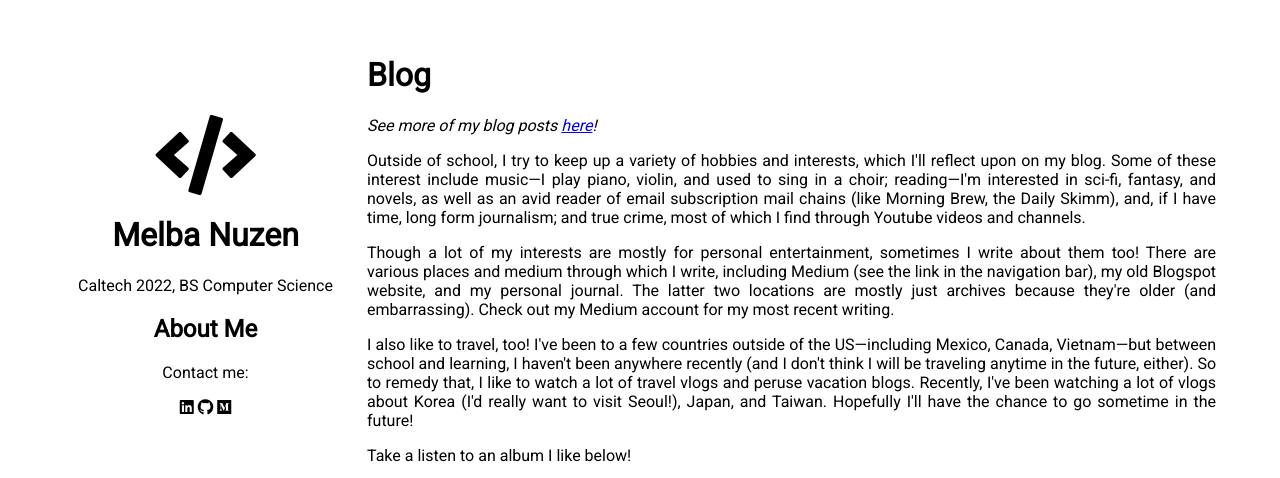
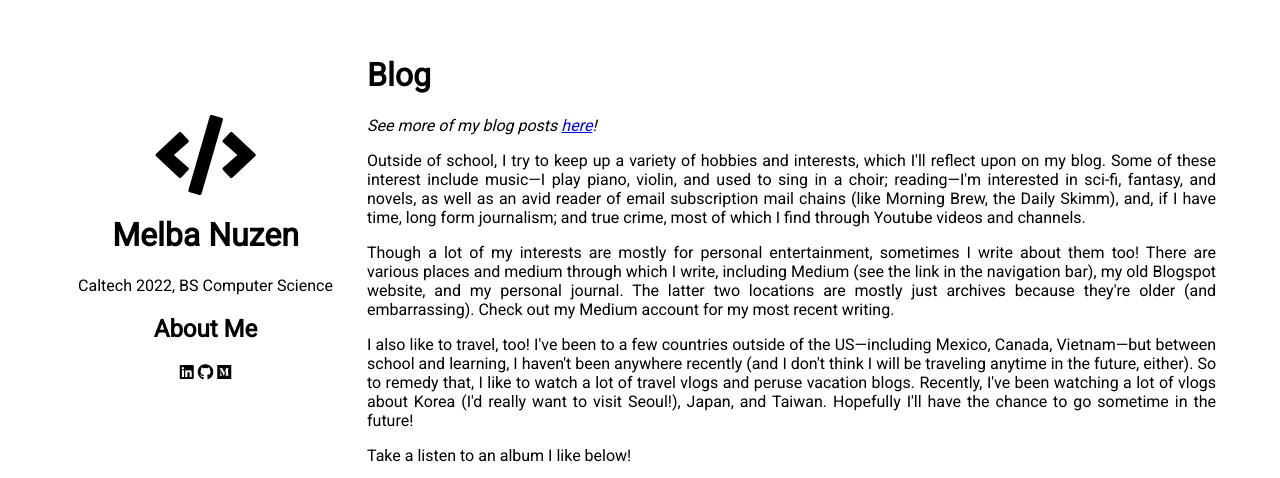
Before and after one commit to mnuzen/mnuzen.github.io, a plain HTML site: page index.html in a window 1280 px wide. Shown: the part 141-619 px from the top of the page. Drawn offline with Linux system fonts and the light colour scheme; a script that the page names is missing.

Commit message:
Modifying sidebar

```diff
--- a/index.html
+++ b/index.html
@@ -26,10 +26,10 @@
      <div class="cell cell-1">
        <a href="index.html"><i class="fas fa-code fa-5x white"></i></a>
        <h1>Melba Nuzen</h1>
-      <p>Caltech 2022, BS Computer Science</p>
+       <p>Caltech 2022, BS Computer Science</p>
 
        <h2><a href="about.html">About Me</a></h2>
-       <p>Contact me:</p>
+       <!--<p>Contact me:</p>-->
        <a href="linkedin.com/in/mnuzen"><i class="fab fa-linkedin"></i></a> <a href="https://github.com/mnuzen"><i class="fab fa-github"></i></a> <a href="medium.com/@mnuzen"><i class="fab fa-medium"></i></a>
      </div>
 
```
